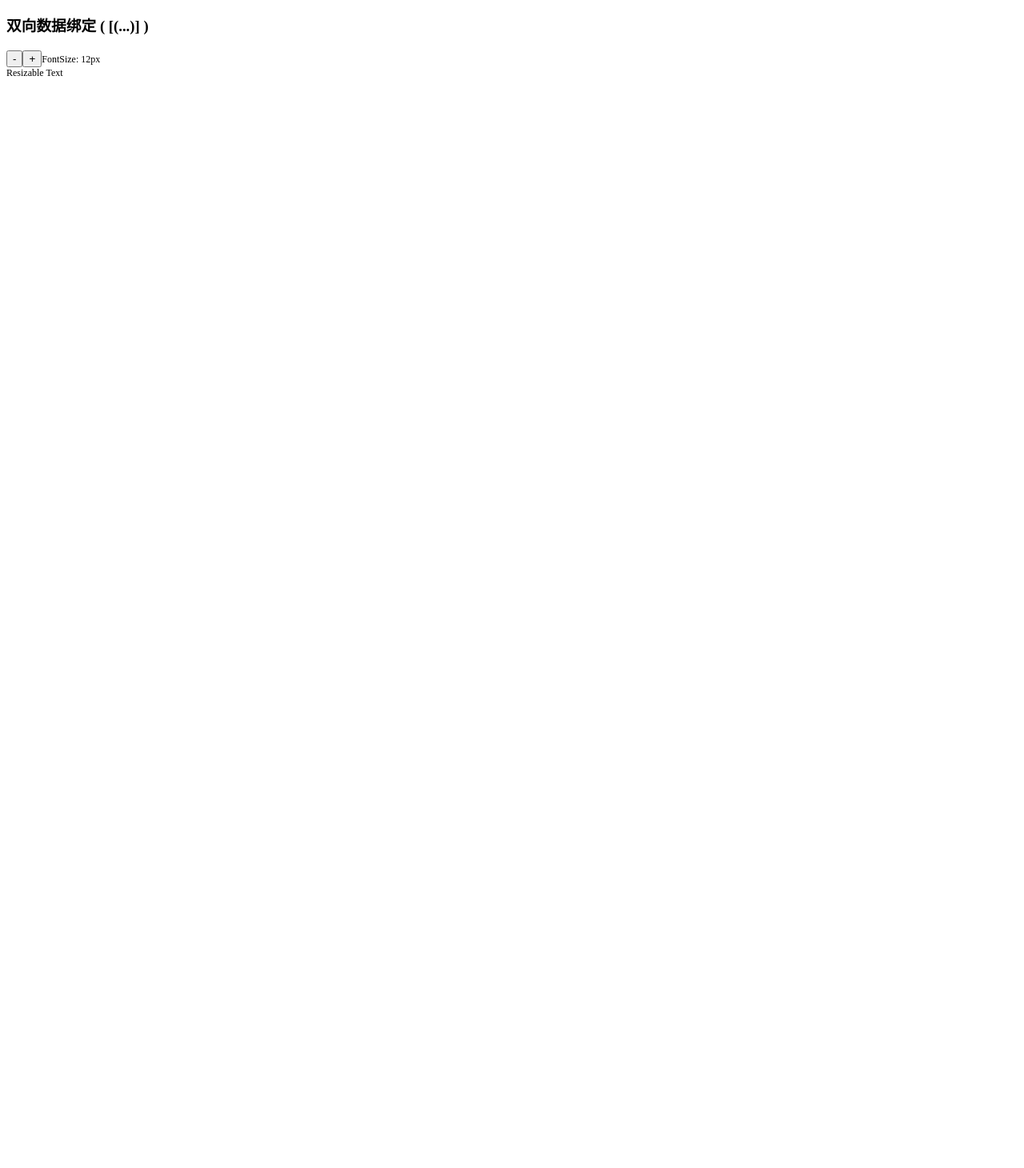
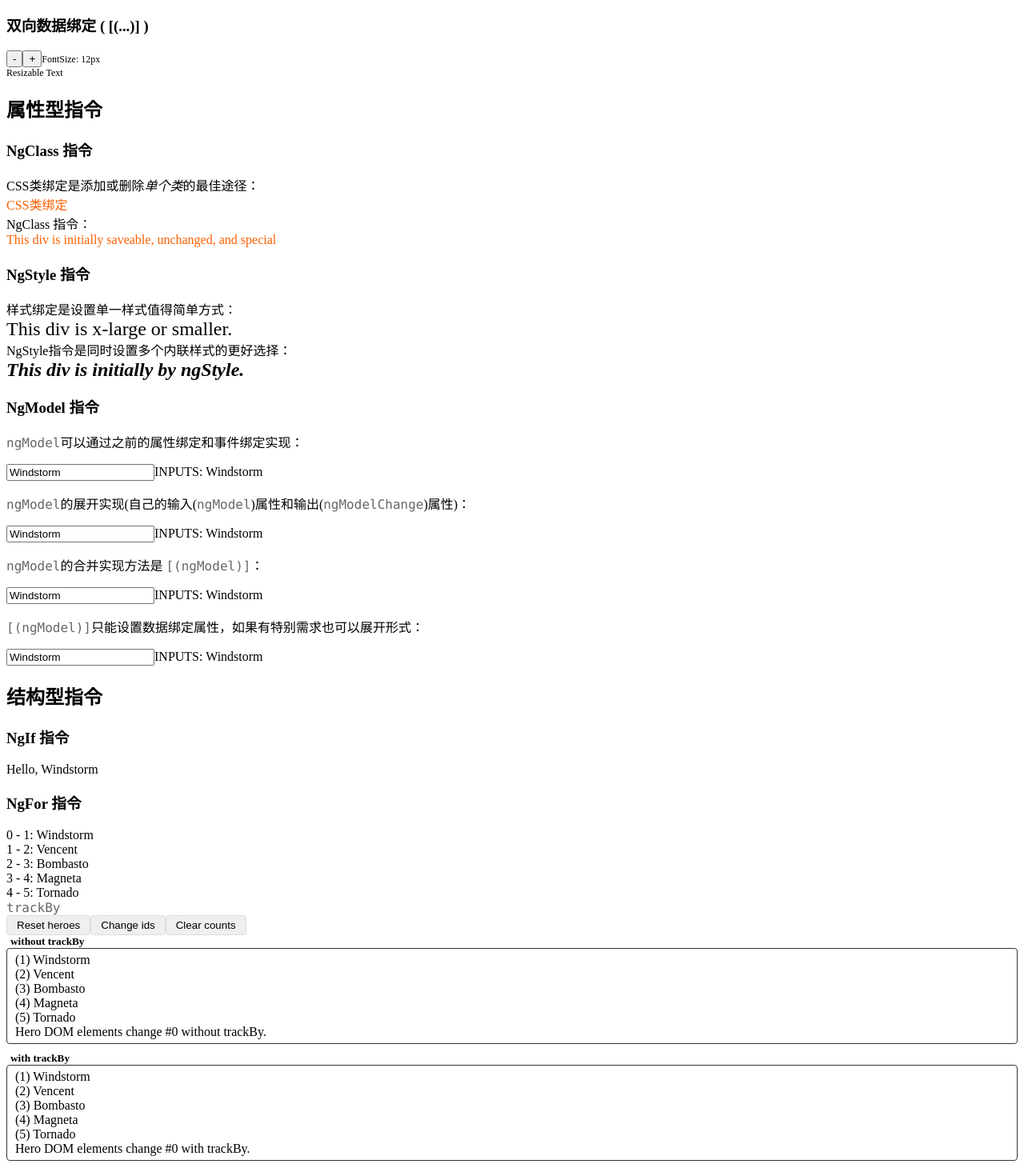
Before and after one commit to JimmyGuu/demos, an Angular app in the folder 01_learn/angular-learn-doc-eg/displaying-data/: page / in a window 1280 px wide. Shown: the part 1190-2650 px from the top of the page at 80% size. Before the commit the page ends 1837 px from the top, so only its background shows below. Built offline with nearby package versions, Linux system fonts and the light colour scheme.

Commit message:
ng learn.

```diff
--- a/01_learn/angular-learn-doc-eg/displaying-data/src/app/app.component.css
+++ b/01_learn/angular-learn-doc-eg/displaying-data/src/app/app.component.css
@@ -1,3 +1,7 @@
 strong { color: red; }
 code, .code { font-family: Consolas;color: #666; }
 button, .btn { background-color: #efefef;border: 1px solid #ddd;border-radius: 4px;padding: 4px 12px;cursor: pointer; }
+.special { font-family: 楷体; color: #ff5f00; }
+
+.ng-for-tranck { padding: 5px 10px;border: 1px solid #333;border-radius: 4px;margin-bottom: 10px; }
+.ng-for-h { margin: 0 5px; }
--- a/01_learn/angular-learn-doc-eg/displaying-data/src/app/app.component.html
+++ b/01_learn/angular-learn-doc-eg/displaying-data/src/app/app.component.html
@@ -62,6 +62,68 @@
 
 
 
+<h2>属性型指令</h2>
+<h3>NgClass 指令</h3>
+CSS类绑定是添加或删除<i>单个类</i>的最佳途径：
+<div [class.special]="isSpecial">CSS类绑定</div>
+NgClass 指令：
+<div [ngClass]="currentClasses">This div is initially saveable, unchanged, and special</div>
+
+
+<h3>NgStyle 指令</h3>
+样式绑定是设置单一样式值得简单方式：
+<div [style.font-size]="isSpecial ? 'x-large' : 'smaller'">
+  This div is x-large or smaller.
+</div>
+NgStyle指令是同时设置多个内联样式的更好选择：
+<div [ngStyle]="currentStyles">
+  This div is initially by ngStyle.
+</div>
+
+
+
+<h3>NgModel 指令</h3>
+<p><code>ngModel</code>可以通过之前的属性绑定和事件绑定实现：</p>
+<input [value]="currentHero.name"
+       (input)="currentHero.name=$event.target.value">
+<span>INPUTS: {{ currentHero.name }}</span>
+<p><code>ngModel</code>的展开实现(自己的输入(<code>ngModel</code>)属性和输出(<code>ngModelChange</code>)属性)：</p>
+<input [ngModel]="currentHero.name"
+       (ngModelChange)="currentHero.name=$event">
+<span>INPUTS: {{ currentHero.name }}</span>
+<p><code>ngModel</code>的合并实现方法是 <code>[(ngModel)]</code>：</p>
+<input [(ngModel)]="currentHero.name">
+<span>INPUTS: {{ currentHero.name }}</span>
+<p><code>[(ngModel)]</code>只能设置数据绑定属性，如果有特别需求也可以展开形式：</p>
+<input [ngModel]="currentHero.name"
+       (ngModelChange)="setUppercaseName($event)">
+<span>INPUTS: {{ currentHero.name }}</span>
+
+
+<h2>结构型指令</h2>
+<h3>NgIf 指令</h3>
+<div *ngIf="currentHero">Hello, {{ currentHero.name }}</div>
+<div *ngIf="nullHero">Hello, {{ nullHero.name }}</div>
+
+
+<h3>NgFor 指令</h3>
+<div *ngFor="let hero of heroes;let i = index">{{ i }} - {{hero.id + ': ' + hero.name }}</div>
+<code>trackBy</code>
+<div>
+  <button (click)="resetHeroes()">Reset heroes</button>
+  <button (click)="changeIds()">Change ids</button>
+  <button (click)="clearCounts()">Clear counts</button>
+</div>
+<h5 class="ng-for-h">without trackBy</h5>
+<div class="ng-for-tranck">
+  <div *ngFor="let hero of newHeroes; let i = index">({{ hero.id }}) {{ hero.name }}</div>
+  <div>Hero DOM elements change #{{ withoutTrackedCount }} without trackBy.</div>
+</div>
+<h5 class="ng-for-h">with trackBy</h5>
+<div class="ng-for-tranck">
+  <div *ngFor="let hero of newHeroes; trackBy: trackByHeroes">({{ hero.id }}) {{ hero.name }}</div>
+  <div>Hero DOM elements change #{{ withTrackedCount }} with trackBy.</div>
+</div>
 
 
 
--- a/01_learn/angular-learn-doc-eg/displaying-data/src/app/app.component.ts
+++ b/01_learn/angular-learn-doc-eg/displaying-data/src/app/app.component.ts
@@ -1,4 +1,5 @@
 import { Component, OnInit } from '@angular/core';
+
 import { Hero } from './hero';
 
 @Component({
@@ -57,11 +58,88 @@ export class AppComponent implements OnInit {
 	getCurrentHero() {
 		this.currentHero = this.heroes[0]; // 假设 this.heroes = [new Hero(1, 'Windstorm')]
 	}
+	fontSizePx: number = 12;
 
+	// NgClass
+	canSave: boolean = true;
+	isUnchanged: boolean = false;
+	currentClasses: {};
+	setCurrentClasses() {
+		this.currentClasses = {
+			'saveable': this.canSave,
+			'modified': !this.isUnchanged,
+			'special': this.isSpecial
+		}
+	}
 
-	fontSizePx: number = 12;
+	// ngStyle
+	currentStyles: {};
+	setCurrentStyles() {
+		this.currentStyles = {
+			'font-style': this.canSave ? 'italic' : 'normal',
+			'font-weight': !this.isUnchanged ? 'bold' : 'normal',
+			'font-size': this.isSpecial ? '24px' : '12px'
+		}
+	}
+
+	// ngModel
+	setUppercaseName(name) {
+		this.currentHero.name = name.toUpperCase();
+	}
+
+	// ngFor
+	withTrackedCount: number = 0;
+	withoutTrackedCount: number = 0;
+	counts: number = 0;
+	newHeroes: Array<Hero> = [];
+
+	trackByHeroes(index: number, hero: Hero): number {
+		return hero.id;
+	}
+
+	resetHeroes(): void {
+		let oldHeores: Array<Hero> = [];
+		this.newHeroes.forEach(hero => {
+			oldHeores.push(hero);
+		});
+		this.newHeroes.length = 0;
+		oldHeores.forEach((hero, index) => {
+			this.counts++;
+			let newHero: Hero = new Hero(hero.id, hero.name);
+			this.newHeroes.push(newHero);
+		});
+	}
+	changeIds(): void {
+		this.newHeroes.length = 0;
+		this.heroes.forEach((hero, index) => {
+			this.counts++;
+			let newHero: Hero = new Hero(+(this.counts + '' + (index + 1)), hero.name);
+			this.newHeroes.push(newHero);
+		});
+	}
+	clearCounts(): void {
+		this.counts = 0;
+		this.newHeroes.forEach((hero, index) => {
+			let newHero: Hero = new Hero(+(this.counts + '' + index), hero.name);
+			hero.id = newHero.id;
+		});
+
+		this.withTrackedCount = 0;
+		this.withoutTrackedCount = 0;
+	}
 
 	ngOnInit(): void {
 		this.getCurrentHero();
+
+		// 初始化 currentClasses
+		this.setCurrentClasses();
+
+		// 初始化 CurrentStyles
+		this.setCurrentStyles();
+
+		// 初始化newHeroes
+		this.heroes.forEach(hero => {
+			this.newHeroes.push(hero);
+		});
 	}
 }
```
